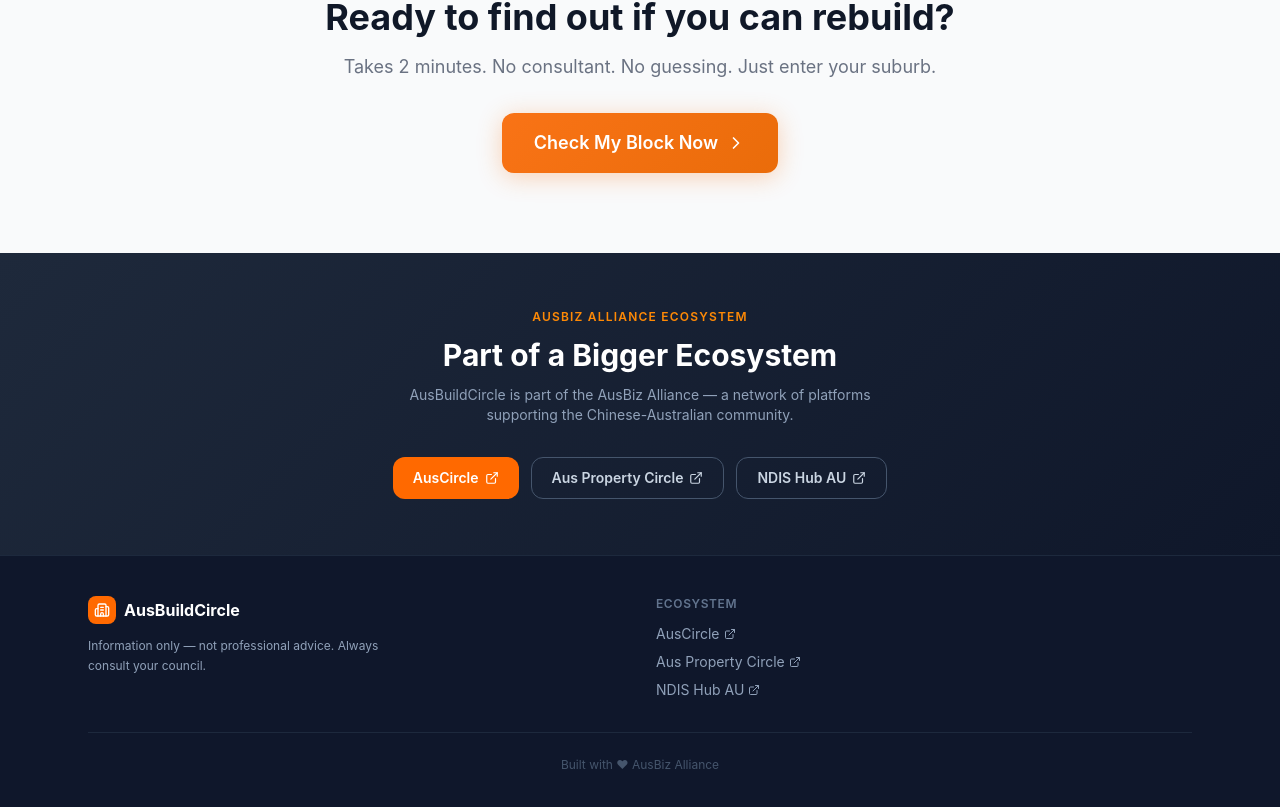
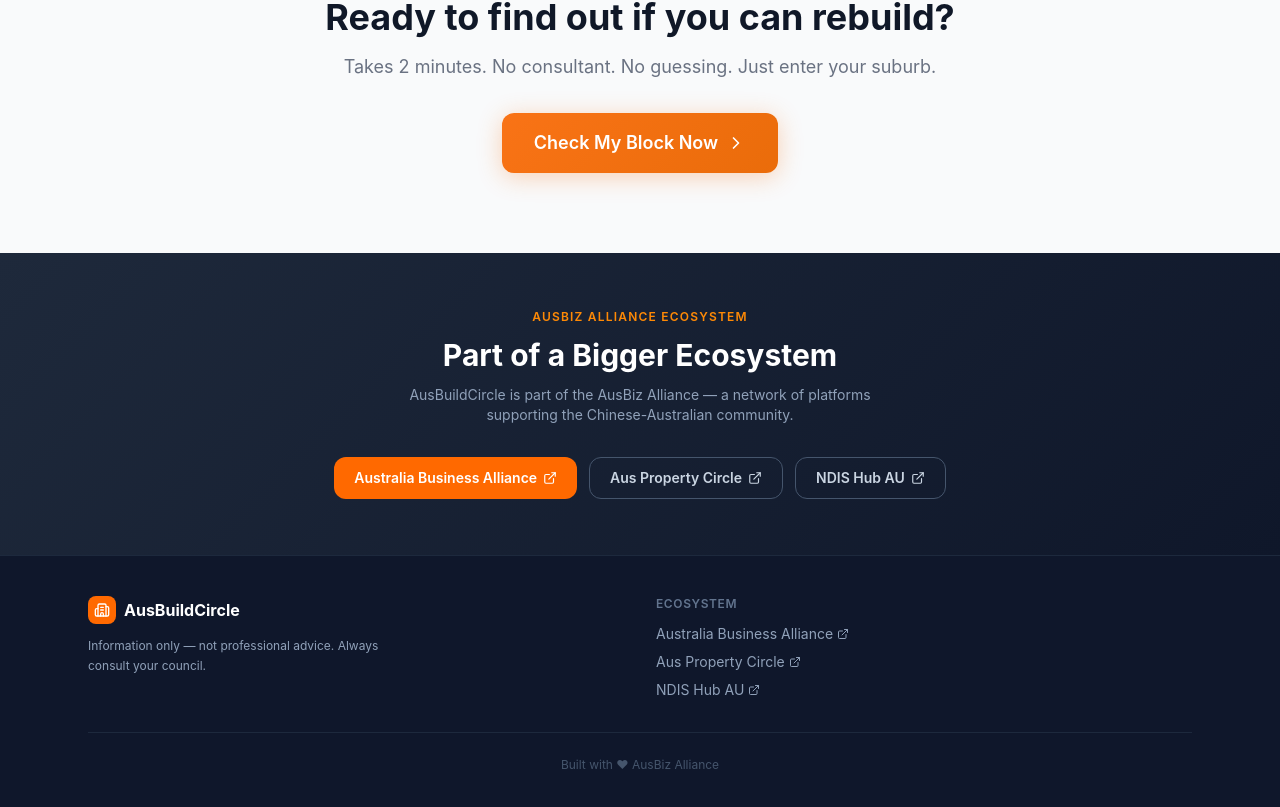
Before and after one commit to AIandLife/kdr-guide, a Next.js app: page / in a window 1280 px wide. Shown: the part 2913-3720 px from the top of the page. Built offline with nearby package versions, Linux system fonts and the light colour scheme; no server answers.

Commit message:
Update ecosystem links: 澳洲创业圈→澳洲商业联盟 with new domain australiabusinessalliance.com

```diff
--- a/src/app/page.tsx
+++ b/src/app/page.tsx
@@ -384,9 +384,9 @@
               : 'AusBuildCircle is part of the AusBiz Alliance — a network of platforms supporting the Chinese-Australian community.'}
           </p>
           <div className="flex flex-wrap justify-center gap-3">
-            <a href="https://australia-startup-hub.vercel.app" target="_blank" rel="noopener noreferrer"
+            <a href="https://www.australiabusinessalliance.com" target="_blank" rel="noopener noreferrer"
               className="inline-flex items-center gap-1.5 bg-orange-500 hover:bg-orange-400 text-white font-semibold px-5 py-2.5 rounded-xl text-sm transition-colors">
-              {lang === 'zh' ? '澳洲创业圈' : 'AusCircle'}
+              {lang === 'zh' ? '澳洲商业联盟' : 'Australia Business Alliance'}
               <ExternalLink className="w-3.5 h-3.5" />
             </a>
             <a href="https://auspropertycircle.com" target="_blank" rel="noopener noreferrer"
@@ -424,7 +424,7 @@
               </p>
               <div className="space-y-2">
                 {[
-                  { href: 'https://australia-startup-hub.vercel.app', label: lang === 'zh' ? '澳洲创业圈' : 'AusCircle' },
+                  { href: 'https://www.australiabusinessalliance.com', label: lang === 'zh' ? '澳洲商业联盟' : 'Australia Business Alliance' },
                   { href: 'https://auspropertycircle.com',             label: lang === 'zh' ? '澳洲房产圈' : 'Aus Property Circle' },
                   { href: 'https://ndis-hub-ten.vercel.app',          label: lang === 'zh' ? '澳洲NDIS圈' : 'NDIS Hub AU' },
                 ].map(l => (
```
